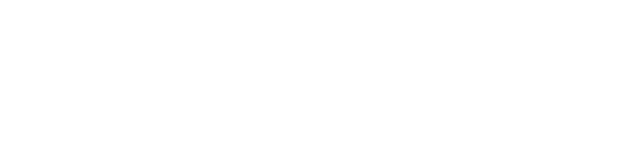
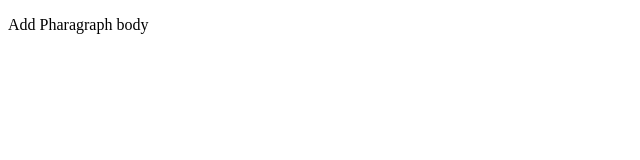
Before and after one commit to dacsstack/demo2, a plain HTML site: page index.html in a window 1280 px wide. Shown: the whole page, without its empty margins (0-640 px from the left). Drawn offline with Linux system fonts and the light colour scheme.

Commit message:
Add Pharagraph

```diff
--- a/index.html
+++ b/index.html
@@ -6,6 +6,6 @@
     <title>Document</title>
 </head>
 <body>
-
+    <p>Add Pharagraph body</p>
 </body>
 </html>
```
